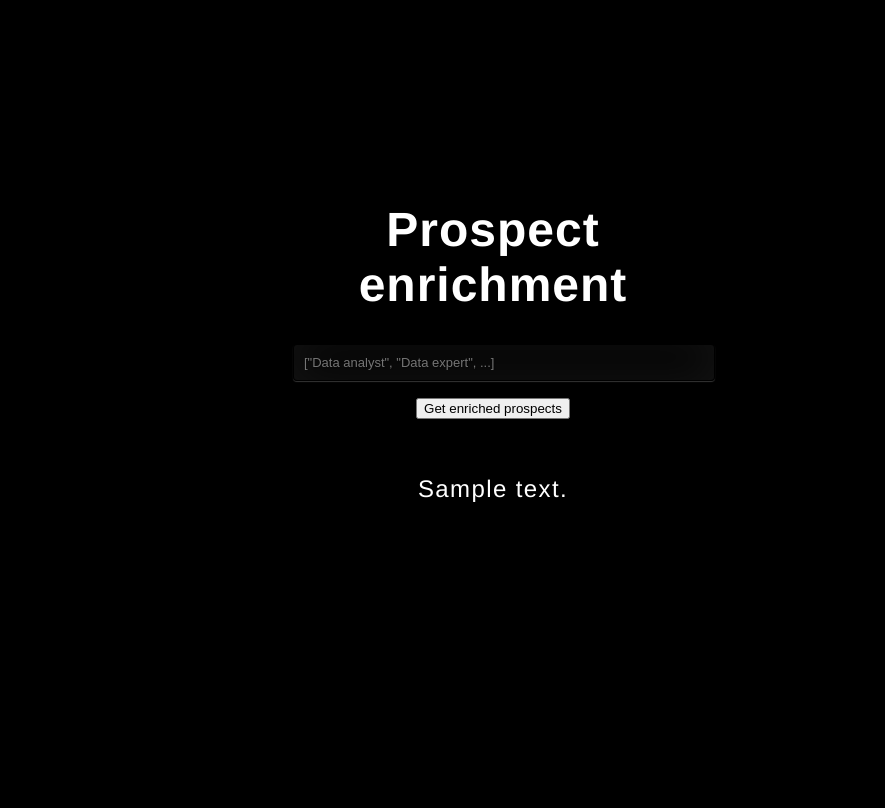
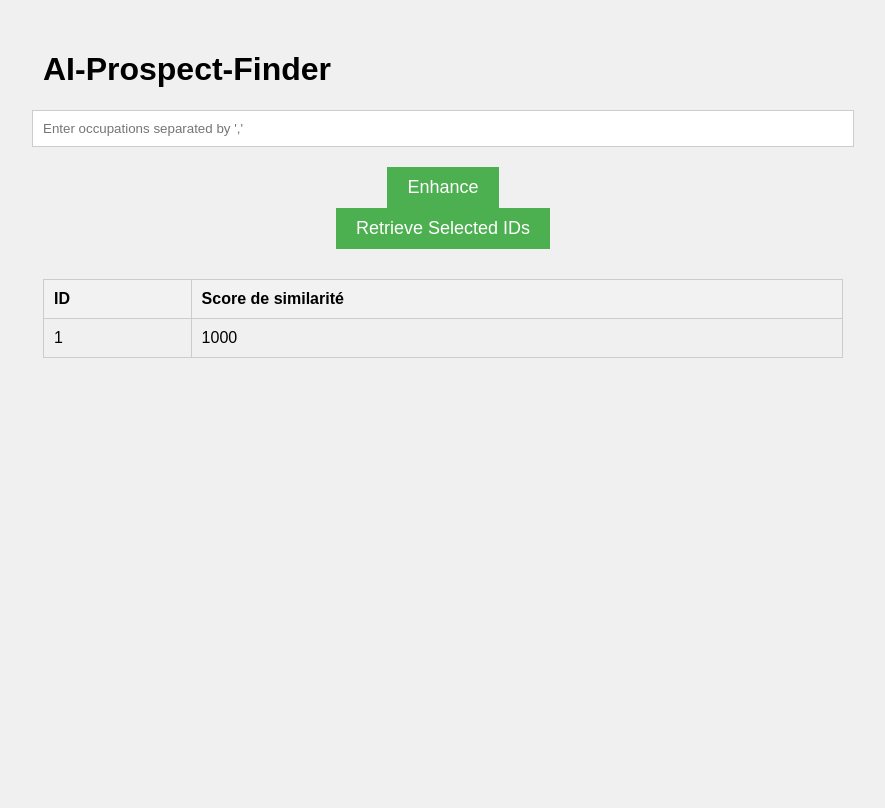
Before and after one commit to Ghani-25/enrV2, a Flask app: template templates/index.html in a window 1280 px wide. Shown: the whole page, without its empty margins (197-1082 px from the left). After the commit the page ends 358 px from the top, so only its background shows below. Run offline with Flask 3, Linux system fonts and the light colour scheme; the template is opened without the code that fills it: most values are stand-ins (such as "Sample title", 1, 10 or a date in 2020).

Commit message:
Update index.html

```diff
--- a/templates/index.html
+++ b/templates/index.html
@@ -1,35 +1,132 @@
 <!DOCTYPE html>
-<html >
+<html lang="en">
 <head>
+    <script>
+        function submitRetrieveIdsForm() {
+            const ids = Array.from(document.querySelectorAll('tbody tr')).map(row => row.firstElementChild.textContent);
+            const data = { ids: JSON.stringify(ids) };
+            const form = document.createElement('form');
+            form.style.display = 'none';
+            form.method = 'POST';
+            form.action = '/retrieve_ids';
+            for (const key in data) {
+                const input = document.createElement('input');
+                input.type = 'hidden';
+                input.name = key;
+                input.value = data[key];
+                form.appendChild(input);
+            }
+            document.body.appendChild(form);
+            form.submit();
+            return false;
+        }
+    </script>
+    <script>
+        document.addEventListener('DOMContentLoaded', function () {
+            const retrieveIdsButton = document.getElementById('retrieveIdsButton');
+            if (retrieveIdsButton) {
+                if (document.querySelector('tbody tr')) {
+                    retrieveIdsButton.style.display = 'block';
+                } else {
+                    retrieveIdsButton.style.display = 'none';
+                }
+            }
+        });
+    </script>
+
     <meta charset="UTF-8">
-    <title>Deployment Tutorial 1</title>
-    <link href='https://fonts.googleapis.com/css?family=Pacifico' rel='stylesheet' type='text/css'>
-    <link href='https://fonts.googleapis.com/css?family=Arimo' rel='stylesheet' type='text/css'>
-    <link href='https://fonts.googleapis.com/css?family=Hind:300' rel='stylesheet' type='text/css'>
-    <link href='https://fonts.googleapis.com/css?family=Open+Sans+Condensed:300' rel='stylesheet' type='text/css'>
-    <link rel="stylesheet" href="{{ url_for('static', filename='css/style.css') }}">
+    <meta name="viewport" content="width=device-width, initial-scale=1.0">
+    <title>Occupation Enrichment</title>
+    <style>
+        body {
+            font-family: Arial, sans-serif;
+            background-color: #f0f0f0;
+            margin: 0;
+            padding: 0;
+        }
 
+        .container {
+            max-width: 800px;
+            margin: 0 auto;
+            padding: 30px;
+        }
+
+        form {
+            display: flex;
+            flex-direction: column;
+            align-items: center;
+        }
+
+        input[type="text"] {
+            width: 100%;
+            padding: 10px;
+            margin-bottom: 20px;
+            border: 1px solid #ccc;
+        }
+
+        input[type="submit"] {
+            padding: 10px 20px;
+            background-color: #4CAF50;
+            color: white;
+            border: none;
+            cursor: pointer;
+            font-size: 18px;
+        }
+
+        input[type="submit"]:hover {
+            background-color: #45a049;
+        }
+
+        table {
+            width: 100%;
+            border-collapse: collapse;
+            margin-top: 30px;
+        }
+
+        th, td {
+            border: 1px solid #ccc;
+            padding: 10px;
+            text-align: left;
+        }
+
+        th {
+            background-color: #f2f2f2;
+        }
+    </style>
 </head>
+<body>
+    <div class="container">
+        <h1>AI-Prospect-Finder</h1>
+        <form action="/predict" method="post">
+            <input type="text" name="occupations" placeholder="Enter occupations separated by ','" required>
+            <input type="submit" value="Enhance">
+        </form>
 
-<body style="background: #000;">
-<div class="login">
-    <h1>Prospect enrichment</h1>
+        <!-- Ajouter le formulaire pour récupérer les ID -->
+        <form id="retrieveIdsForm" onsubmit="return submitRetrieveIdsForm()">
+            <input type="submit" id="retrieveIdsButton" value="Retrieve Selected IDs">
+        </form>
+        <!-- Fin du formulaire pour récupérer les ID -->
 
-    <!-- Main Input For Receiving Query to our ML -->
-    <form action="{{ url_for('predict')}}"method="post">
-        <input type="text" name="occupations" placeholder='["Data analyst", "Data expert", ...]' required="required" />
-        <button type="submit" class="btn btn-primary btn-block btn-large">Get enriched prospects</button>
-    </form>
 
-    <br>
-    <br>
-
-     {{ prediction_text }}
-    <!--{% for table in tables %}
-            {{titles[loop.index]}}
-            {{ table|safe }}
-    {% endfor %}-->
-
-</div>
+        {% if prediction_text %}
+        <table>
+            <thead>
+                <tr>
+                    <th>ID</th>
+                    <th>Score de similarité</th>
+                </tr>
+            </thead>
+            <tbody>
+                {% for item in prediction_text %}
+                <tr>
+                    <td>{{ item.id }}</td>
+                    <td>{{ (item.score * 100)|round(2) }}</td>
+                </tr>
+                {% endfor %}
+            </tbody>
+        </table>
+        {% endif %}
+    </div>
 </body>
 </html>
```
